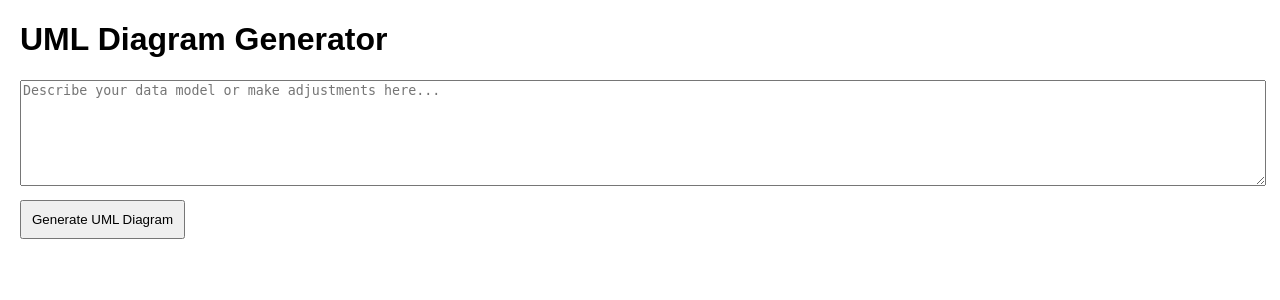
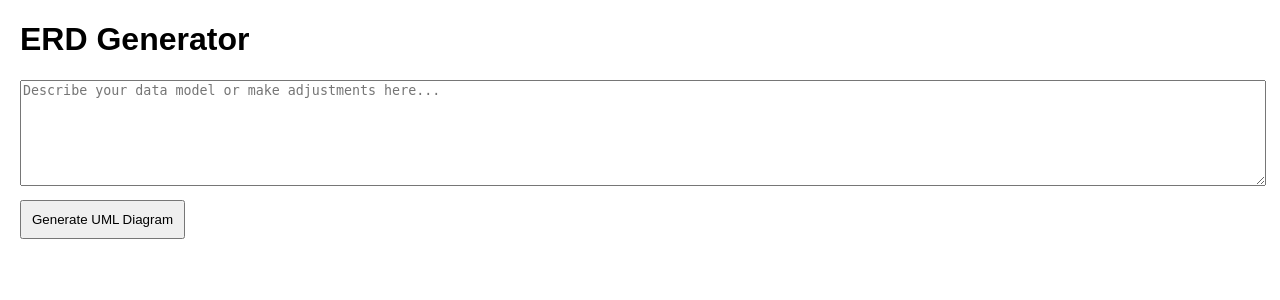
Before and after one commit to goughery/AI_Diagrammer, a Flask app: page / in a window 1280 px wide. Shown: the top 300 px of the page. Run offline with Flask 3, Linux system fonts and the light colour scheme.

Commit message:
Add files via upload

```diff
--- a/templates/diagramfrontend.html
+++ b/templates/diagramfrontend.html
@@ -13,7 +13,7 @@
 </head>
 <body>
 
-<h1>UML Diagram Generator</h1>
+<h1>ERD Generator</h1>
 
 <textarea id="description" placeholder="Describe your data model or make adjustments here..."></textarea>
 <br>
```
